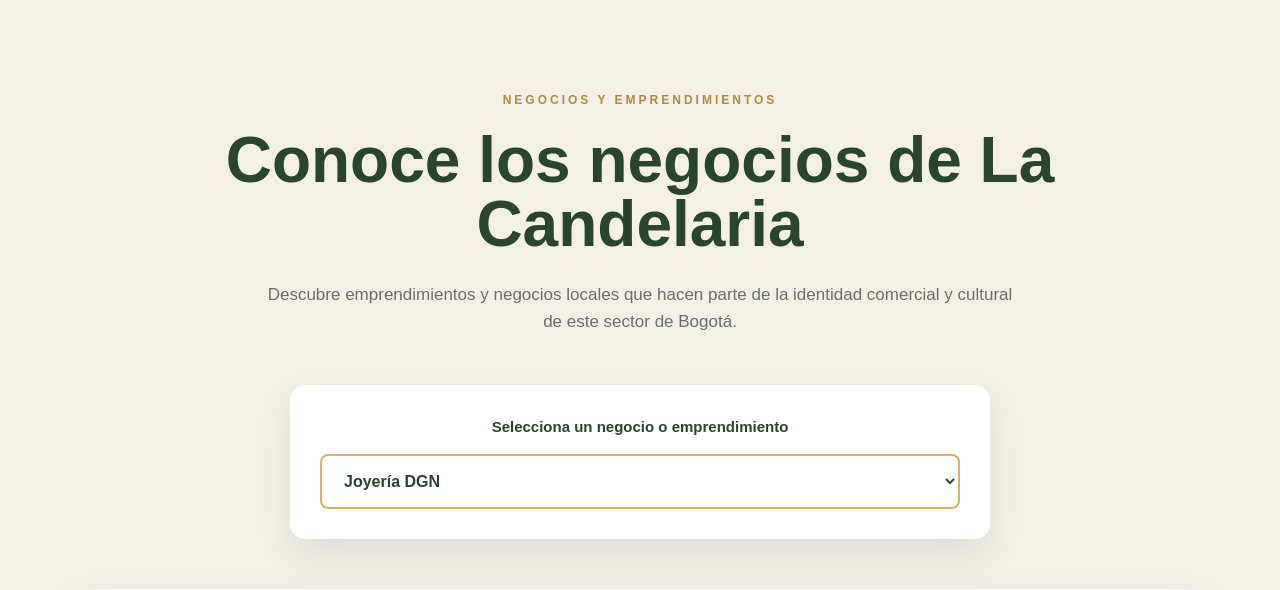
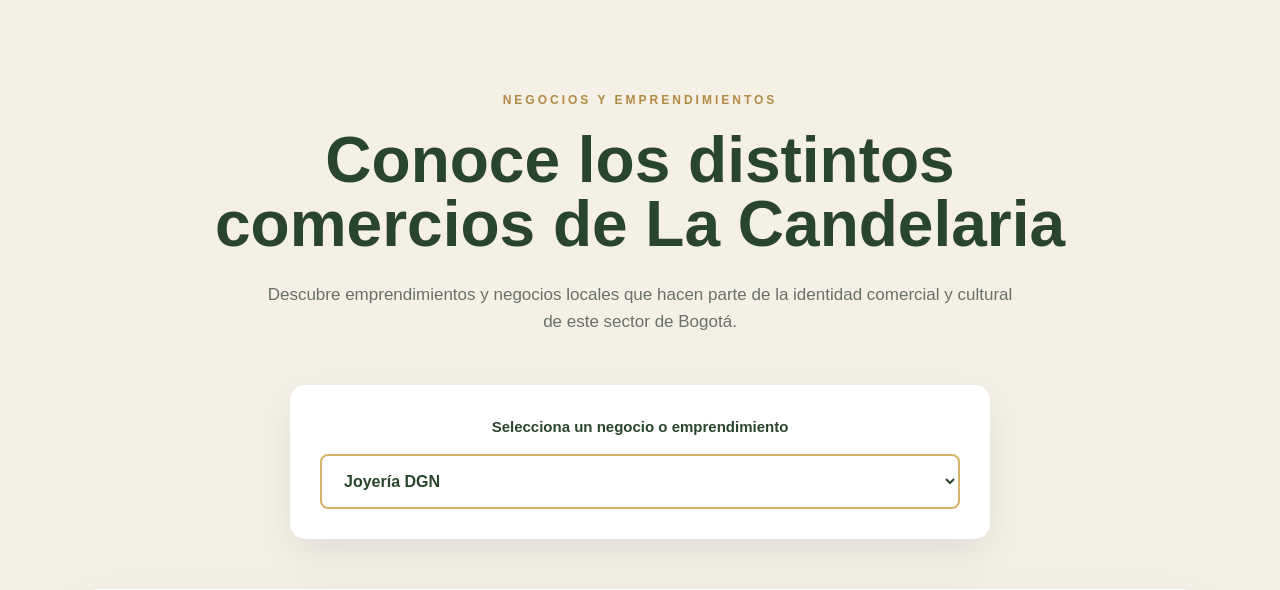
Before and after one commit to msalazarc1-cpu/Candelaria-Conectada, a plain HTML site: page index.html in a window 1280 px wide. Shown: the part 2580-3170 px from the top of the page. Drawn offline with Linux system fonts and the light colour scheme.

Commit message:
Update index.html

```diff
--- a/index.html
+++ b/index.html
@@ -188,7 +188,7 @@
                 </p>
 
                 <h2>
-                    Conoce los negocios de La Candelaria
+                    Conoce los distintos comercios de La Candelaria
                 </h2>
 
                 <p>
```
